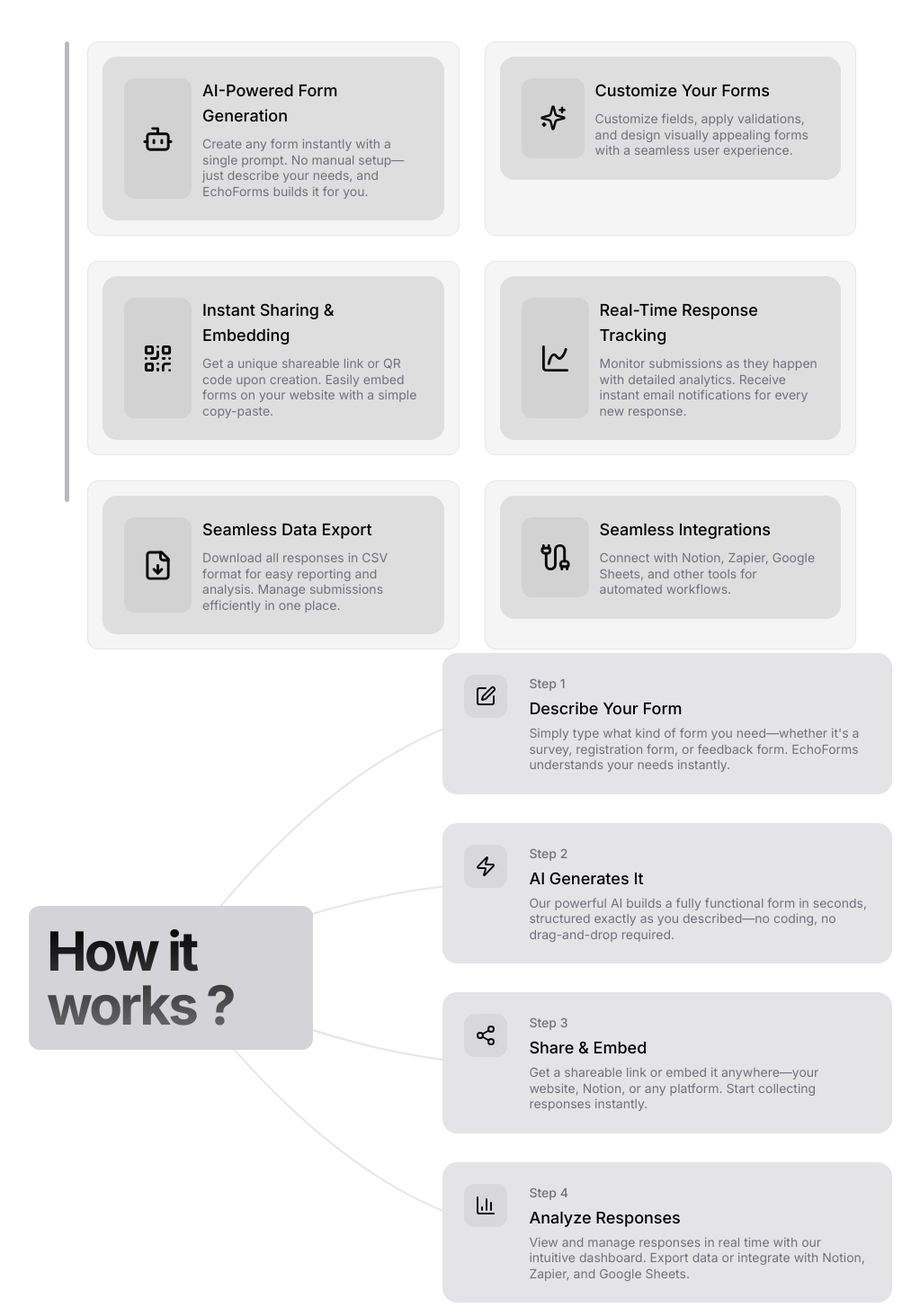
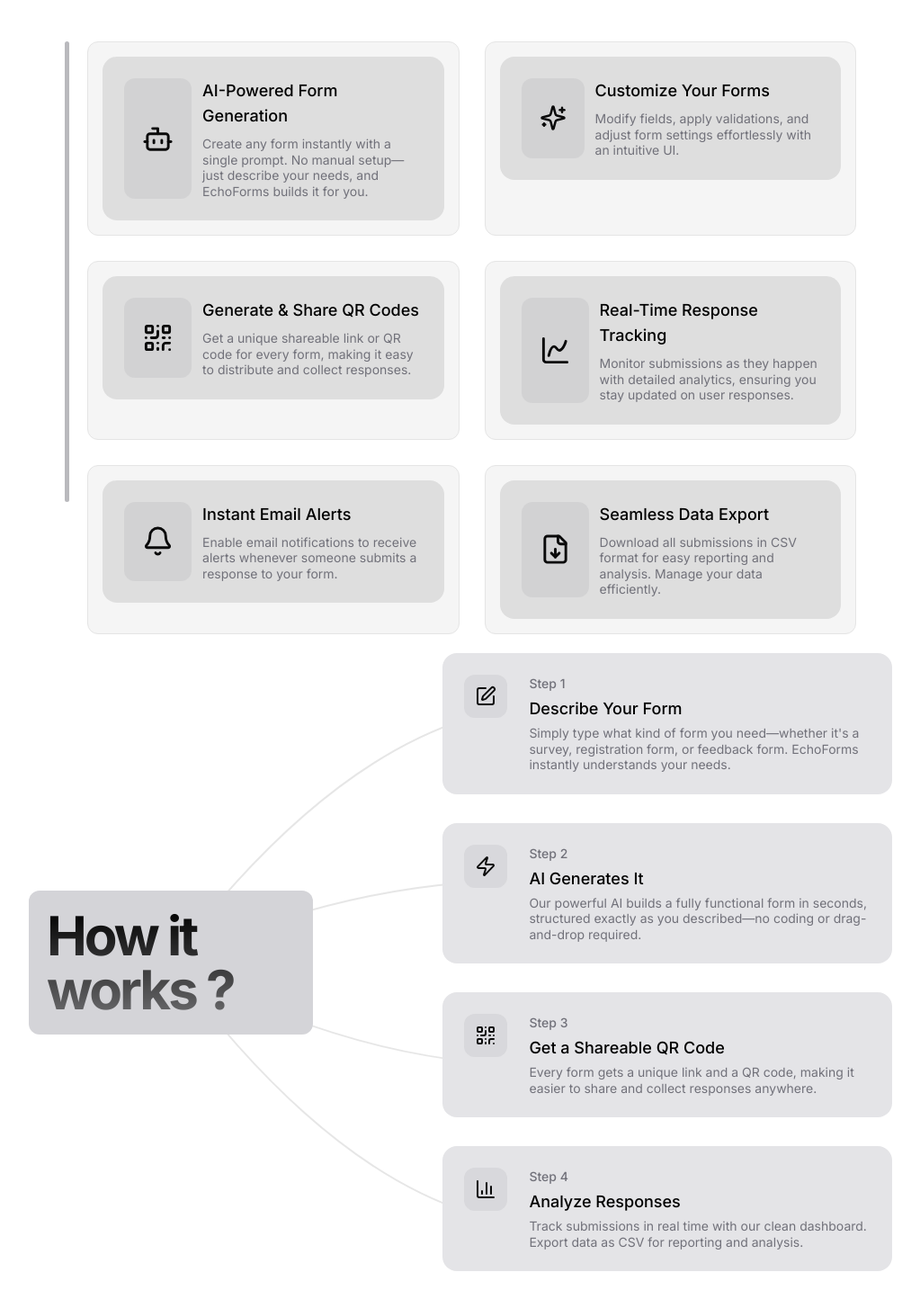
Before and after one commit to 10xshivam/EchoForms, a Next.js app: page / in a window 1280 px wide. Shown: the part 1216-2670 px from the top of the page at 90% size, without its empty margins (128-1151 px from the left). Built offline with nearby package versions, Linux system fonts and the light colour scheme; no server answers.

Commit message:
Refactor features and HowItWorks components for clarity; update titles and descriptions for improved user understanding and engagement.

```diff
--- a/src/components/Home/Features.tsx
+++ b/src/components/Home/Features.tsx
@@ -1,6 +1,6 @@
 import {
+  Bell,
   Bot,
-  Cable,
   ChartSpline,
   FileDown,
   QrCode,
@@ -8,7 +8,7 @@ import {
 } from "lucide-react";
 import React from "react";
 
-const features = [
+export const features = [
   {
     title: "AI-Powered Form Generation",
     description:
@@ -18,32 +18,32 @@ const features = [
   {
     title: "Customize Your Forms",
     description:
-      "Customize fields, apply validations, and design visually appealing forms with a seamless user experience.",
+      "Modify fields, apply validations, and adjust form settings effortlessly with an intuitive UI.",
     icon: <Sparkles size={30} />,
   },
   {
-    title: "Instant Sharing & Embedding",
+    title: "Generate & Share QR Codes",
     description:
-      "Get a unique shareable link or QR code upon creation. Easily embed forms on your website with a simple copy-paste.",
+      "Get a unique shareable link or QR code for every form, making it easy to distribute and collect responses.",
     icon: <QrCode size={35} />,
   },
   {
     title: "Real-Time Response Tracking",
     description:
-      "Monitor submissions as they happen with detailed analytics. Receive instant email notifications for every new response.",
+      "Monitor submissions as they happen with detailed analytics, ensuring you stay updated on user responses.",
     icon: <ChartSpline size={35} />,
+  },
+  {
+    title: "Instant Email Alerts",
+    description:
+      "Enable email notifications to receive alerts whenever someone submits a response to your form.",
+    icon: <Bell size={35} />,
   },
   {
     title: "Seamless Data Export",
     description:
-      "Download all responses in CSV format for easy reporting and analysis. Manage submissions efficiently in one place.",
+      "Download all submissions in CSV format for easy reporting and analysis. Manage your data efficiently.",
     icon: <FileDown size={35} />,
-  },
-  {
-    title: "Seamless Integrations",
-    description:
-      "Connect with Notion, Zapier, Google Sheets, and other tools for automated workflows.",
-    icon: <Cable size={35} />,
   },
 ];
 
--- a/src/components/Home/HowItWorks.tsx
+++ b/src/components/Home/HowItWorks.tsx
@@ -4,7 +4,7 @@ import React, { useRef } from "react";
 
 import { cn } from "@/lib/utils";
 import { AnimatedBeam } from "@/components/ui/animated-beam";
-import { ChartColumn, Share2, SquarePen, Zap } from "lucide-react";
+import { ChartColumn, QrCode, SquarePen, Zap } from "lucide-react";
 
 export default function HowItWorks({ className }: { className?: string }) {
   const containerRef = useRef<HTMLDivElement>(null);
@@ -19,7 +19,7 @@ export default function HowItWorks({ className }: { className?: string }) {
       step: 1,
       title: "Describe Your Form",
       description:
-        "Simply type what kind of form you need—whether it's a survey, registration form, or feedback form. EchoForms understands your needs instantly.",
+        "Simply type what kind of form you need—whether it's a survey, registration form, or feedback form. EchoForms instantly understands your needs.",
       icon: <SquarePen />,
       ref: div2Ref,
     },
@@ -27,27 +27,28 @@ export default function HowItWorks({ className }: { className?: string }) {
       step: 2,
       title: "AI Generates It",
       description:
-        "Our powerful AI builds a fully functional form in seconds, structured exactly as you described—no coding, no drag-and-drop required.",
+        "Our powerful AI builds a fully functional form in seconds, structured exactly as you described—no coding or drag-and-drop required.",
       icon: <Zap />,
       ref: div3Ref,
     },
     {
       step: 3,
-      title: "Share & Embed",
+      title: "Get a Shareable QR Code",
       description:
-        "Get a shareable link or embed it anywhere—your website, Notion, or any platform. Start collecting responses instantly.",
-      icon: <Share2 />,
+        "Every form gets a unique link and a QR code, making it easier to share and collect responses anywhere.",
+      icon: <QrCode />,
       ref: div4Ref,
     },
     {
       step: 4,
       title: "Analyze Responses",
       description:
-        "View and manage responses in real time with our intuitive dashboard. Export data or integrate with Notion, Zapier, and Google Sheets.",
+        "Track submissions in real time with our clean dashboard. Export data as CSV for reporting and analysis.",
       icon: <ChartColumn />,
       ref: div5Ref,
     },
   ];
+
   return (
     <div
       className={cn(
```
